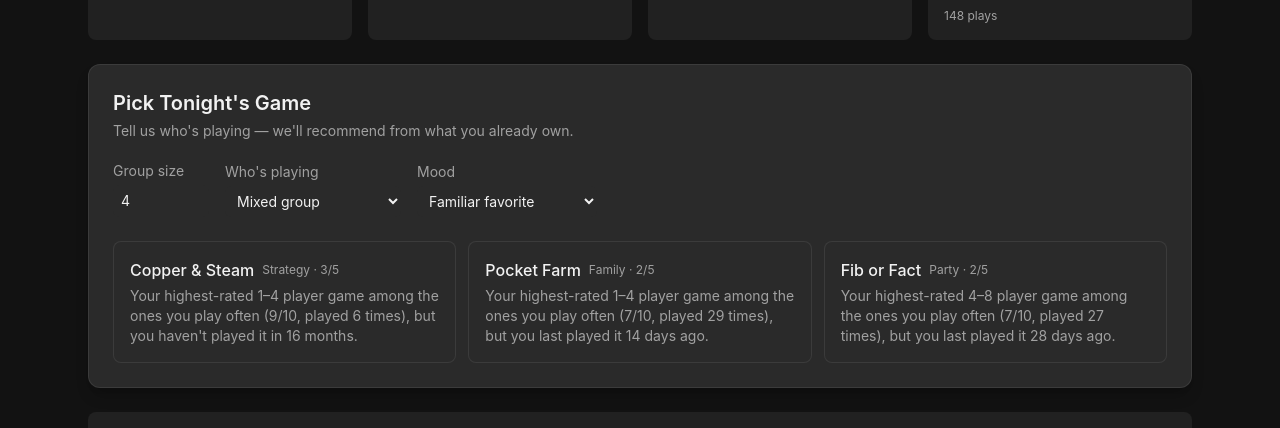
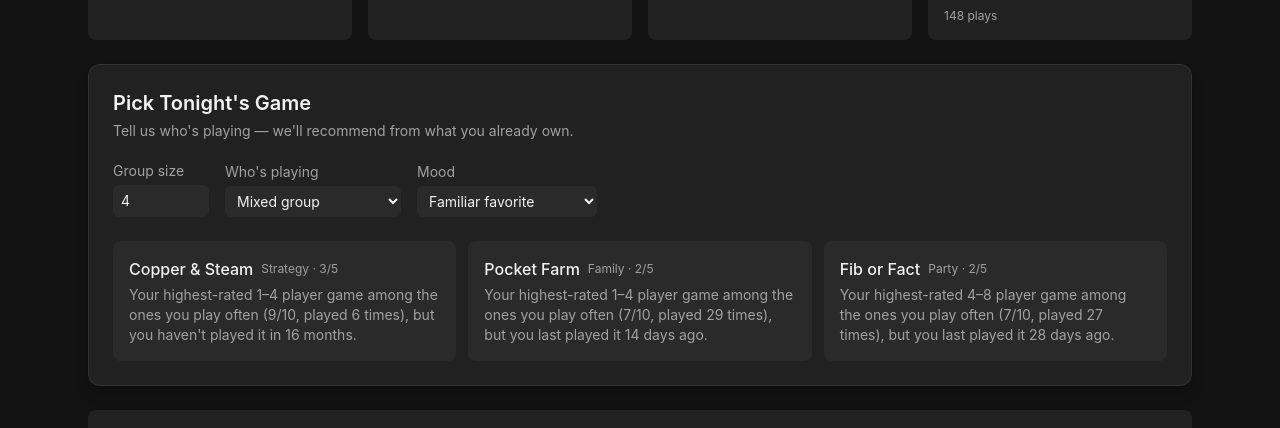
Before and after one commit to jerm-cowan/boardgame-library, a React (Vite) app: page /dashboard in a window 1280 px wide. Shown: the part 311-739 px from the top of the page. Built offline with nearby package versions, Linux system fonts and the light colour scheme.

Commit message:
style: put Pick Tonight's Game container back on the standard card ramp

```diff
--- a/src/components/PickTonightWidget.tsx
+++ b/src/components/PickTonightWidget.tsx
@@ -27,7 +27,7 @@ export default function PickTonightWidget({ games, onSelectGame }: PickTonightWi
   )
 
   return (
-    <section className="rounded-xl border border-border bg-popover p-6 shadow-lg shadow-black/20">
+    <section className="rounded-xl border border-border bg-card p-6 shadow-lg shadow-black/20">
       <div>
         <h2 className="text-xl font-semibold">Pick Tonight's Game</h2>
         <p className="mt-1 text-sm text-muted-foreground">
@@ -44,7 +44,7 @@ export default function PickTonightWidget({ games, onSelectGame }: PickTonightWi
             max={12}
             value={groupSize}
             onChange={(event) => setGroupSize(Math.max(1, Number(event.target.value) || 1))}
-            className="w-24 rounded-md bg-hover px-2 py-1.5 focus:outline-none"
+            className="w-24 rounded-md bg-popover px-2 py-1.5 focus:outline-none"
           />
         </label>
 
@@ -53,7 +53,7 @@ export default function PickTonightWidget({ games, onSelectGame }: PickTonightWi
           <select
             value={audience}
             onChange={(event) => setAudience(event.target.value as AudienceSelection)}
-            className="rounded-md bg-hover px-2 py-1.5 focus:outline-none"
+            className="rounded-md bg-popover px-2 py-1.5 focus:outline-none"
           >
             {AUDIENCE_OPTIONS.map((option) => (
               <option key={option} value={option}>
@@ -68,7 +68,7 @@ export default function PickTonightWidget({ games, onSelectGame }: PickTonightWi
           <select
             value={mood}
             onChange={(event) => setMood(event.target.value as Mood)}
-            className="rounded-md bg-hover px-2 py-1.5 focus:outline-none"
+            className="rounded-md bg-popover px-2 py-1.5 focus:outline-none"
           >
             {MOOD_OPTIONS.map((option) => (
               <option key={option} value={option}>
@@ -81,7 +81,7 @@ export default function PickTonightWidget({ games, onSelectGame }: PickTonightWi
 
       <div className="mt-6">
         {result.candidateCount === 0 ? (
-          <div className="rounded-lg bg-hover p-4 text-sm text-muted-foreground">
+          <div className="rounded-lg bg-popover p-4 text-sm text-muted-foreground">
             No owned games fit {groupSize} player{groupSize === 1 ? '' : 's'} and{' '}
             {AUDIENCE_LABELS[audience].toLowerCase()}. Try a different group size or audience, or
             add a game that matches.
@@ -93,7 +93,7 @@ export default function PickTonightWidget({ games, onSelectGame }: PickTonightWi
                 key={game.id}
                 type="button"
                 onClick={() => onSelectGame(game)}
-                className="flex flex-col gap-1 rounded-lg border border-border bg-hover p-4 text-left transition hover:border-white/20 hover:brightness-110"
+                className="flex flex-col gap-1 rounded-lg bg-popover p-4 text-left transition hover:brightness-110"
               >
                 <div className="flex items-center justify-between gap-2">
                   <span className="font-medium">{game.title}</span>
```
